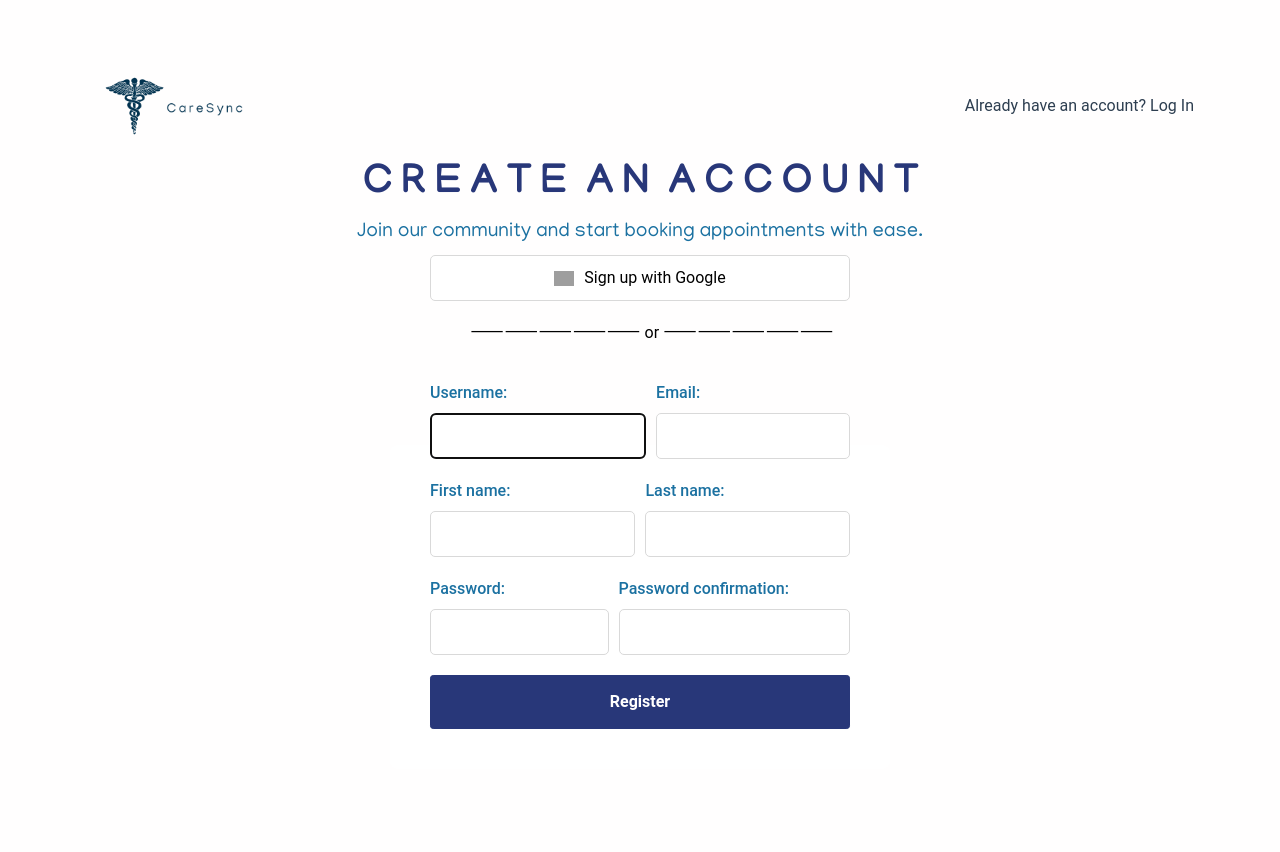
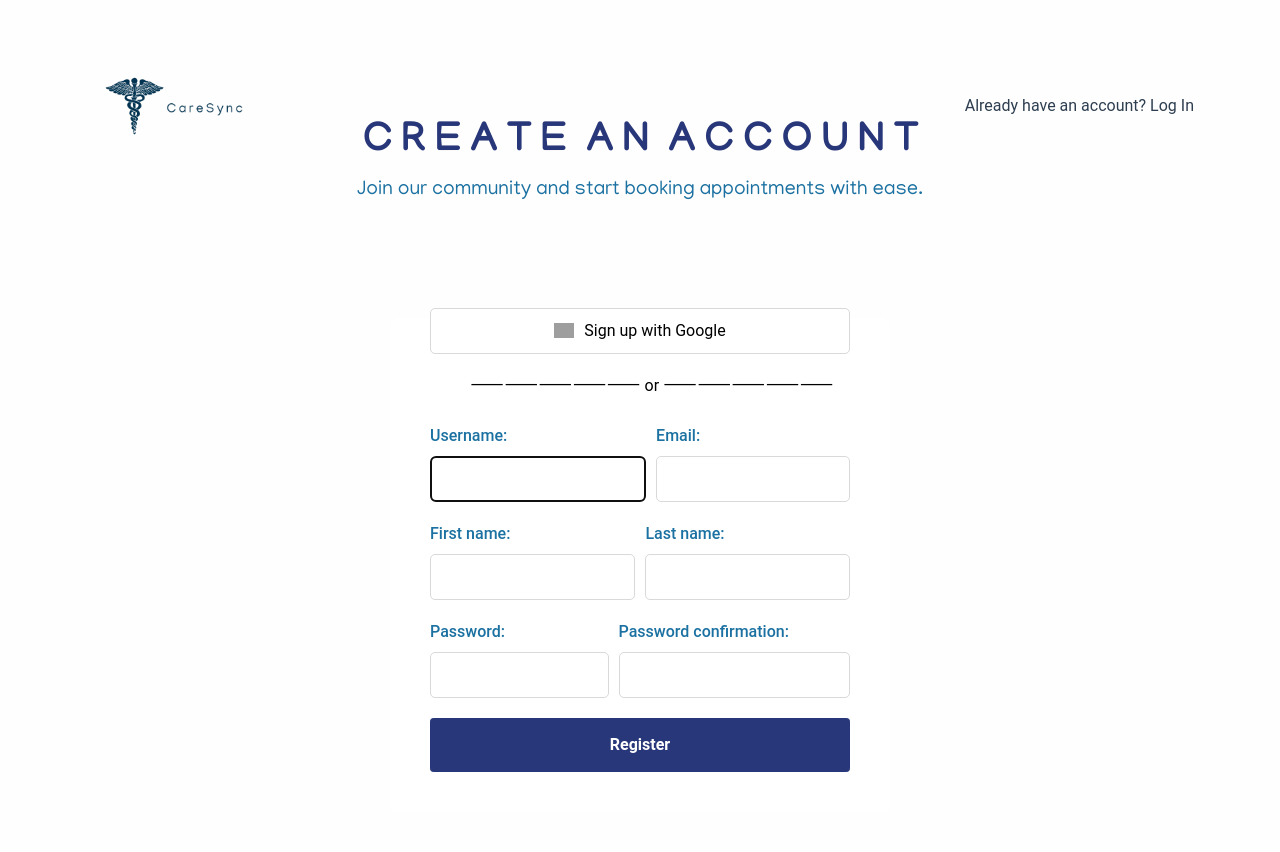
Before and after one commit to AbarquezMyk/PROJECTDJANGO, a Django app: page /register/ in a window 1280 px wide. Shown: the top 852 px of the page. Run offline with Django 5.2, Linux system fonts and the light colour scheme; some libraries are stand-ins or nearby versions; grey boxes are pictures that could not be loaded.

Commit message:
Initial Commit of register.html

```diff
--- a/CareSync/patients/templates/patients/register.html
+++ b/CareSync/patients/templates/patients/register.html
@@ -175,12 +175,12 @@
 
                     <div class="register-section">
                         <div class="login-options">
-                            <button class="google-button" style="margin-top: -230px;" type="button">
+                            <button class="google-button" style="margin-top: -50px;" type="button">
                                 <img src="https://upload.wikimedia.org/wikipedia/commons/0/09/IOS_Google_icon.png" alt="Google Logo" style="width: 20px;">
                                 Sign up with Google
                             </button>
                         </div>
-                        <p style="color: black; margin-left: 40px; padding-bottom: 20px;">⸻⸻⸻⸻⸻ or ⸻⸻⸻⸻⸻</p>
+                        <p style="color: black; margin-left: 40px; padding-bottom: 10px;">⸻⸻⸻⸻⸻ or ⸻⸻⸻⸻⸻</p>
 
                         <form method="post" action="{% url 'register' %}" class="register-form">
                             {% csrf_token %}
```
Also changed, not shown: CareSync/db.sqlite3.
